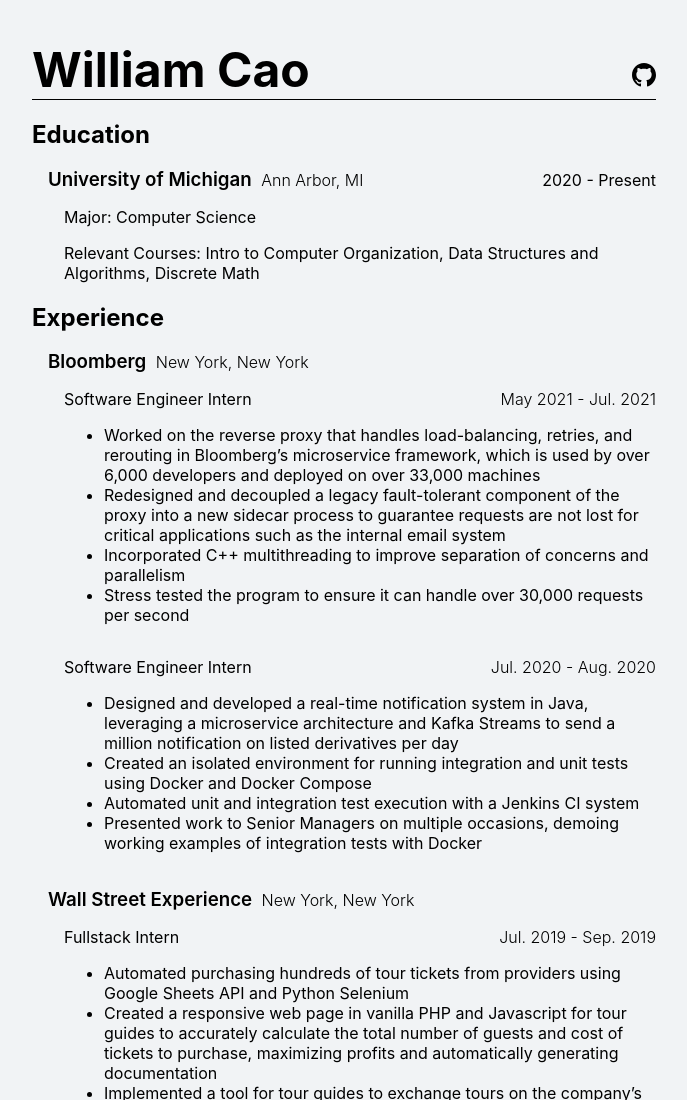
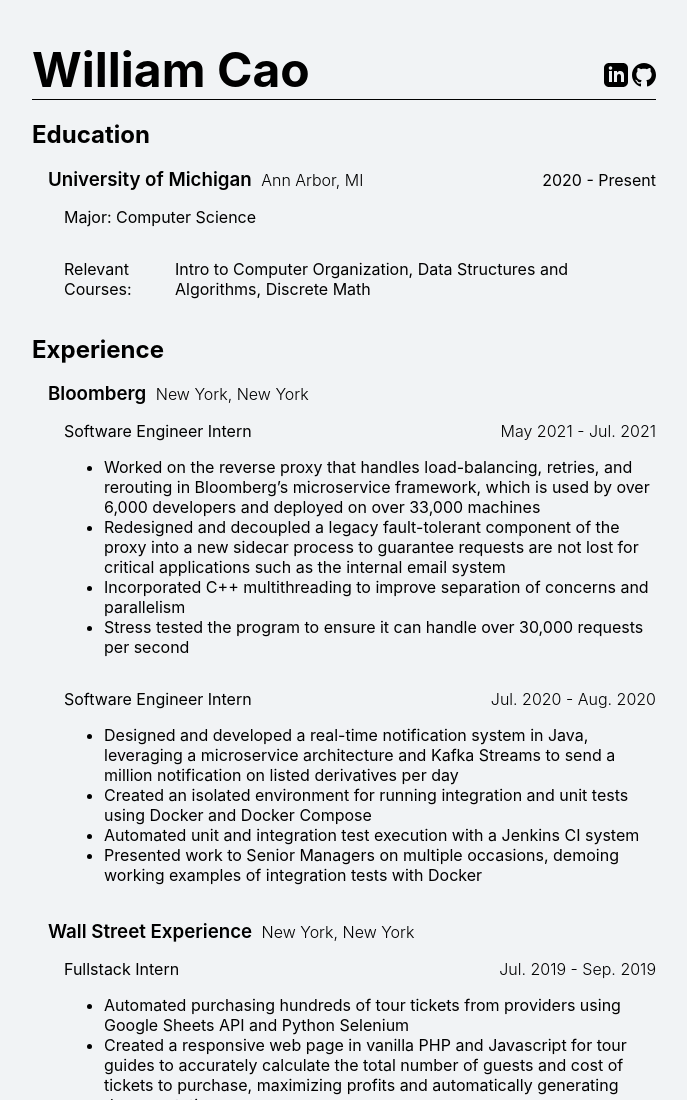
Before and after one commit to WilliamC07/WilliamC07.github.io, a plain HTML site: page index.html in a window 1280 px wide. Shown: the top 1100 px of the page, without its empty margins (296-983 px from the left). Drawn offline with Linux system fonts and the light colour scheme.

Commit message:
linkedin link and formatting

```diff
--- a/everything.css
+++ b/everything.css
@@ -12,6 +12,10 @@
 
 h1 {
     font-size: 3rem;
+}
+
+header a {
+    text-decoration: none;
 }
 
 header {
@@ -57,6 +61,10 @@
     margin-left: auto;
 }
 
+.courses-container {
+    display: flex;
+}
+
 .job-heading {
     display: flex;
     justify-content: space-between;
--- a/index.html
+++ b/index.html
@@ -12,9 +12,14 @@
   <body>
     <header>
       <h1 id="name-heading">William Cao</h1>
-      <a href="https://github.com/WilliamC07" target="_blank" rel=”noreferrer” aria-label="Github Link">
-        <svg xmlns="http://www.w3.org/2000/svg" width="24" height="24" viewBox="0 0 24 24"><path d="M12 0c-6.626 0-12 5.373-12 12 0 5.302 3.438 9.8 8.207 11.387.599.111.793-.261.793-.577v-2.234c-3.338.726-4.033-1.416-4.033-1.416-.546-1.387-1.333-1.756-1.333-1.756-1.089-.745.083-.729.083-.729 1.205.084 1.839 1.237 1.839 1.237 1.07 1.834 2.807 1.304 3.492.997.107-.775.418-1.305.762-1.604-2.665-.305-5.467-1.334-5.467-5.931 0-1.311.469-2.381 1.236-3.221-.124-.303-.535-1.524.117-3.176 0 0 1.008-.322 3.301 1.23.957-.266 1.983-.399 3.003-.404 1.02.005 2.047.138 3.006.404 2.291-1.552 3.297-1.23 3.297-1.23.653 1.653.242 2.874.118 3.176.77.84 1.235 1.911 1.235 3.221 0 4.609-2.807 5.624-5.479 5.921.43.372.823 1.102.823 2.222v3.293c0 .319.192.694.801.576 4.765-1.589 8.199-6.086 8.199-11.386 0-6.627-5.373-12-12-12z"/></svg>
-      </a>
+      <div>
+        <a href="https://www.linkedin.com/in/williamc07/" target="_blank" rel=”noreferrer” aria-label="Linkedin Link">
+          <svg xmlns="http://www.w3.org/2000/svg" width="24" height="24" viewBox="0 0 24 24"><path d="M19 0h-14c-2.761 0-5 2.239-5 5v14c0 2.761 2.239 5 5 5h14c2.762 0 5-2.239 5-5v-14c0-2.761-2.238-5-5-5zm-11 19h-3v-11h3v11zm-1.5-12.268c-.966 0-1.75-.79-1.75-1.764s.784-1.764 1.75-1.764 1.75.79 1.75 1.764-.783 1.764-1.75 1.764zm13.5 12.268h-3v-5.604c0-3.368-4-3.113-4 0v5.604h-3v-11h3v1.765c1.396-2.586 7-2.777 7 2.476v6.759z"/></svg>
+        </a>
+        <a href="https://github.com/WilliamC07" target="_blank" rel=”noreferrer” aria-label="Github Link">
+          <svg xmlns="http://www.w3.org/2000/svg" width="24" height="24" viewBox="0 0 24 24"><path d="M12 0c-6.626 0-12 5.373-12 12 0 5.302 3.438 9.8 8.207 11.387.599.111.793-.261.793-.577v-2.234c-3.338.726-4.033-1.416-4.033-1.416-.546-1.387-1.333-1.756-1.333-1.756-1.089-.745.083-.729.083-.729 1.205.084 1.839 1.237 1.839 1.237 1.07 1.834 2.807 1.304 3.492.997.107-.775.418-1.305.762-1.604-2.665-.305-5.467-1.334-5.467-5.931 0-1.311.469-2.381 1.236-3.221-.124-.303-.535-1.524.117-3.176 0 0 1.008-.322 3.301 1.23.957-.266 1.983-.399 3.003-.404 1.02.005 2.047.138 3.006.404 2.291-1.552 3.297-1.23 3.297-1.23.653 1.653.242 2.874.118 3.176.77.84 1.235 1.911 1.235 3.221 0 4.609-2.807 5.624-5.479 5.921.43.372.823 1.102.823 2.222v3.293c0 .319.192.694.801.576 4.765-1.589 8.199-6.086 8.199-11.386 0-6.627-5.373-12-12-12z"/></svg>
+        </a>
+      </div>
     </header>
 
     <h2 class="sub-heading">Education</h2>
@@ -26,7 +31,9 @@
       </div>
       <div class="content-body">
         <p>Major: Computer Science</p>
-        <p>Relevant Courses: Intro to Computer Organization, Data Structures and Algorithms, Discrete Math</p>
+        <div class="courses-container">
+          <p>Relevant Courses:</p> <p>Intro to Computer Organization, Data Structures and Algorithms, Discrete Math</p>
+        </div>
       </div>
     </div>
 
```
